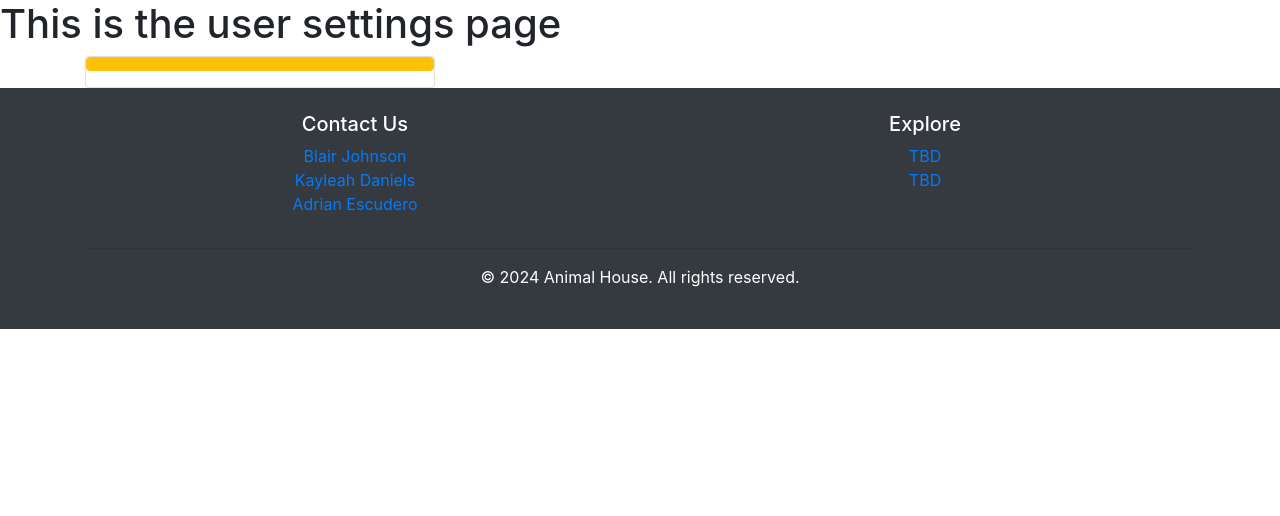
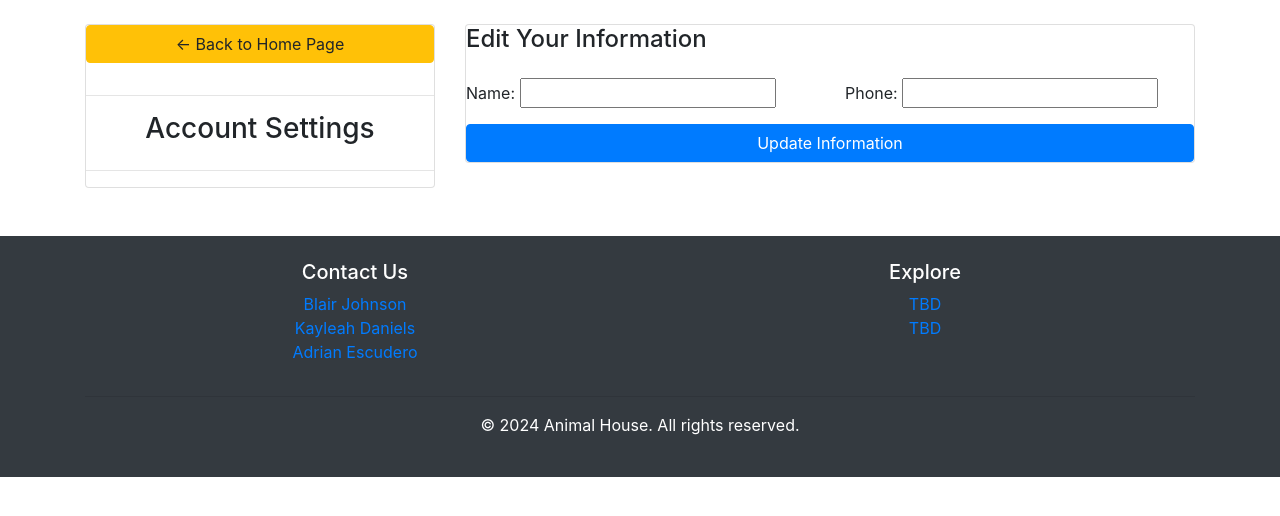
Before and after one commit to aescudero24/UnitProject-U6, a Django app: template app/templates/settings.html in a window 1280 px wide. Shown: the part 96-612 px from the top of the page. Run offline with Django 5.2, Linux system fonts and the light colour scheme; the template is opened without the code that fills it: values that come from a table or form of the project are taken from there, others are empty; some libraries are stand-ins or nearby versions.

Commit message:
settings page done

```diff
--- a/app/templates/settings.html
+++ b/app/templates/settings.html
@@ -1,13 +1,44 @@
 {% extends "base.html" %}
+{% load static %}
 {% block content %}
-<h1>This is the user settings page</h1>
+<br>
 <div class="container">
-    <div class="row">
-        <div class="col-md-4">
-            <div class="card text-center">
-                <a href="{% url "" %}" class="btn btn-warning btn-block mb-3"></a>
-            </div>
-        </div>
+  <div class="row">
+    <div class="col-md-4">
+      <div class="card text-center">
+        <a class="btn btn-warning btn-block mb-3" href="{% url "home" %}"
+          >&#8592; Back to Home Page</a
+        >
+        <hr />
+        <h3>Account Settings</h3>
+        <hr />
+        {% comment %} <img
+          class="profile-pic img-fluid"
+          src="{{ request.user.owner.profile_pic.url }}"
+          alt="Profile Picture"
+        /> {% endcomment %}
+      </div>
     </div>
+    <div class="col-md-8">
+      <div class="card">
+        <h4 class="mb-4">Edit Your Information</h4>
+        <form method="POST" action="" enctype="multipart/form-data">
+          {% csrf_token %}
+          <div class="row mb-3">
+            <div class="col-md-6">Name: {{ form.name }}</div>
+            <div class="col-md-6">Phone: {{ form.phone }}</div>
+          </div>
+          {% comment %} <div class="row mb-3">
+            <div class="col-md-12">Profile Picture: {{ form.profile_pic.url }}</div>
+          </div> {% endcomment %}
+          <button class="btn btn-primary btn-block" type="submit">
+            Update Information
+          </button>
+        </form>
+      </div>
+    </div>
+  </div>
 </div>
-{% endblock content %}
+<br>
+<br>
+{% endblock %}
```
Also changed, not shown: app/migrations/0005_alter_owner_profile_pic.py (added), app/migrations/0006_alter_owner_profile_pic.py (added), app/static/images/profile_pics/profile1.png (added), db.sqlite3.
